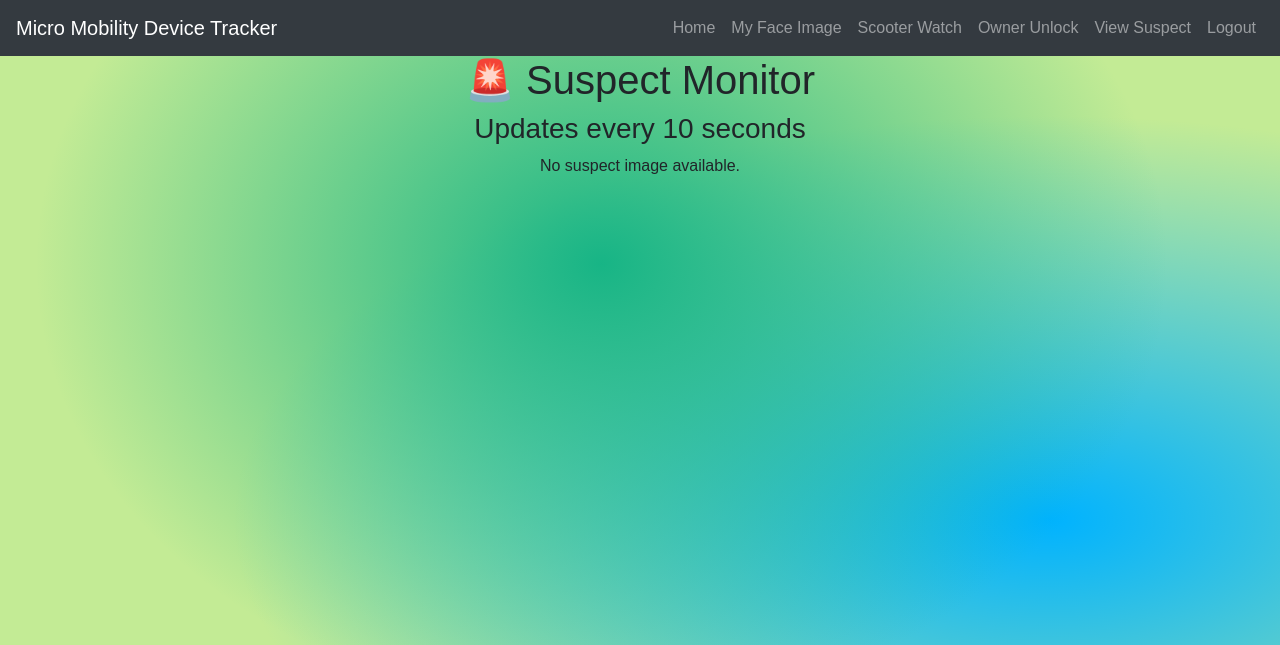
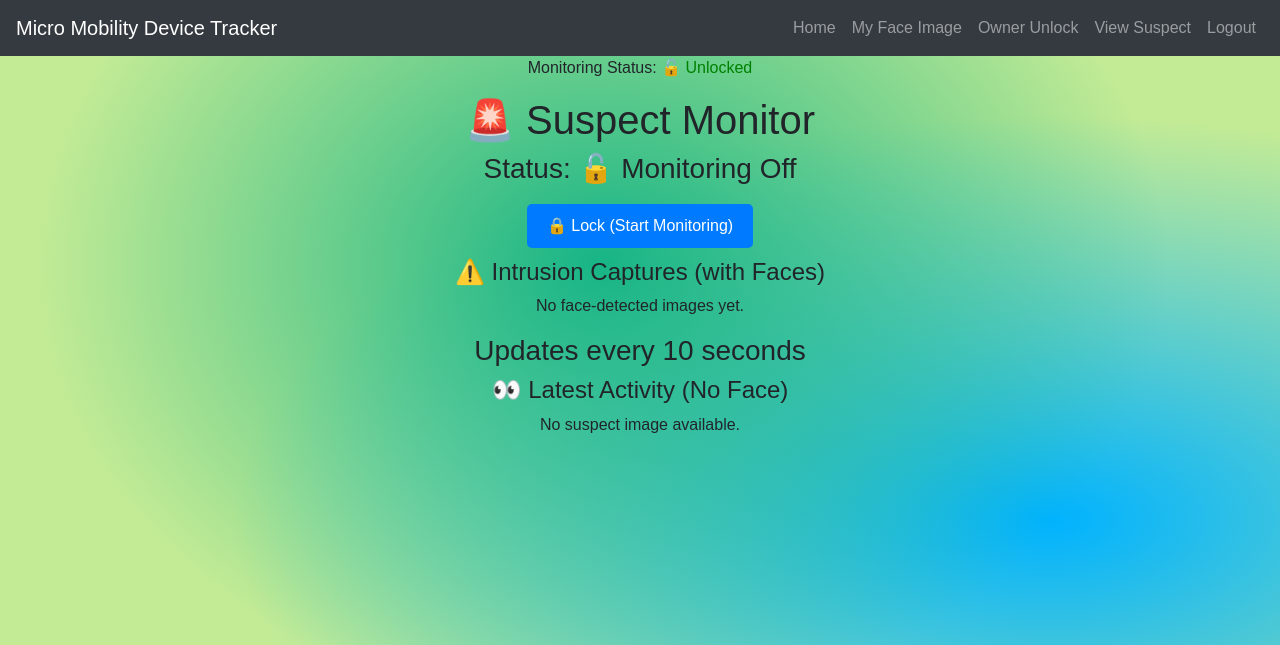
Before and after one commit to Serenity0204/Micro-mobility-device-tracker, a Django app: page /view-suspect/ in a window 1280 px wide. Shown: the top 645 px of the page. Run offline with Django 3.2, Linux system fonts and the light colour scheme; the visitor is signed in with stand-in values (Sample User, id 1); data that the repository does not hold is empty; some libraries are stand-ins or nearby versions.

Commit message:
add face recognization for unlock and finish almost all other CV part

```diff
--- /dev/null
+++ b/micro_mobility_device_tracker/context_processors.py
@@ -0,0 +1,6 @@
+from .views import is_locked
+
+def monitoring_status(request):
+    return {
+        'monitoring_active': is_locked()
+    }
--- a/micro_mobility_device_tracker/templates/view_suspect.html
+++ b/micro_mobility_device_tracker/templates/view_suspect.html
@@ -1,5 +1,4 @@
 {% extends "base.html" %}
-
 {% block content %}
 <style>
     body {
@@ -13,15 +12,66 @@
         max-width: 90%;
         margin-top: 20px;
     }
+
+    button {
+        margin: 10px;
+        padding: 10px 20px;
+        font-size: 16px;
+        border: none;
+        border-radius: 5px;
+        background-color: #007bff;
+        color: white;
+        cursor: pointer;
+    }
+
+    button:hover {
+        background-color: #0056b3;
+    }
 </style>
 
 <h1>🚨 Suspect Monitor</h1>
+
+<h3>Status:
+    {% if is_locked %}
+        🔒 Monitoring Active
+    {% else %}
+        🔓 Monitoring Off
+    {% endif %}
+</h3>
+
+<form method="POST" action="{% url 'toggle_lock' %}">
+    {% csrf_token %}
+    <button type="submit">
+        {% if is_locked %}
+            🔓 Unlock (Stop Monitoring)
+        {% else %}
+            🔒 Lock (Start Monitoring)
+        {% endif %}
+    </button>
+</form>
+
+<h4>⚠️ Intrusion Captures (with Faces)</h4>
+<div style="display: flex; flex-wrap: wrap; justify-content: center;">
+  {% for img in face_images %}
+    <div style="margin: 10px;">
+      <img src="{{ img.url }}" style="max-width: 250px;">
+      <p>{{ img.result }}</p>
+      <button class="btn btn-danger btn-sm" onclick="deleteImage('{{ img.name }}', this)">Delete</button>
+    </div>
+  {% empty %}
+    <p>No face-detected images yet.</p>
+  {% endfor %}
+</div>
+
 <h3>Updates every 10 seconds</h3>
+<h4>👀 Latest Activity (No Face)</h4>
+
 {% if image_url %}
-<img id="suspect" src="{{ image_url }}" alt="Suspect Image">
+    <img id="suspect" src="{{ image_url }}" alt="Suspect Image">
 {% else %}
-<p>No suspect image available.</p>
+    <p>No suspect image available.</p>
 {% endif %}
+
 
 
 <script>
@@ -42,5 +92,29 @@
 
     setInterval(refreshImage, 10000);
     refreshImage(); // Initial load
+
+    function deleteImage(filename, button) {
+    fetch("{% url 'delete_face_image' %}", {
+        method: "POST",
+        headers: {
+            "Content-Type": "application/x-www-form-urlencoded",
+            "X-CSRFToken": "{{ csrf_token }}",
+        },
+        body: "filename=" + encodeURIComponent(filename),
+    })
+    .then(response => {
+        if (response.ok) {
+            // Remove the image block from the page
+            const container = button.closest("div");
+            container.remove();
+        } else {
+            alert("Failed to delete image");
+        }
+    })
+    .catch(err => {
+        console.error("Error:", err);
+        alert("An error occurred");
+    });
+}
 </script>
 {% endblock %}
--- a/micro_mobility_device_tracker/urls.py
+++ b/micro_mobility_device_tracker/urls.py
@@ -10,9 +10,10 @@ urlpatterns = [
     path("login/", views.login_view, name="login"),
     path("register/", views.register_view, name="register"),
     path("logout/", views.logout_view, name="logout"),
-    path("scooter-watch/", views.scooter_watch_view, name="scooter_watch"),
     path("upload-owner-image/", views.upload_owner_image, name="upload_owner_image"),
     path("delete-face-image/", views.delete_face_image, name="delete_face_image"),
+    path("unlock-with-face/", views.unlock_with_face, name="unlock_with_face"),
+    path("toggle-lock/", views.toggle_lock, name="toggle_lock"),
     # ESP32 test
     path('esp32/', views.esp32_control_page, name='esp32_control'),
     path('esp32/high/', views.esp32_send_high, name='esp32_high'),
--- a/micro_mobility_device_tracker/views.py
+++ b/micro_mobility_device_tracker/views.py
@@ -25,11 +25,31 @@ import uuid
 import logging
 from django.contrib.auth import get_user_model
 from django.utils import timezone
+from django.views.decorators.http import require_GET
+
 
 
 ESP32_IP = "http://172.20.10.10"
-ESP32_CAM_IP = "http://172.20.10.8"
+ESP32_CAM_IP = "http://192.168.1.225"
 
+LOCK_FILE = os.path.join(settings.BASE_DIR, "lock_state.txt")
+
+def is_locked():
+    return os.path.exists(LOCK_FILE)
+
+def set_lock_state(state):
+    if state:
+        with open(LOCK_FILE, "w") as f:
+            f.write("locked")
+    else:
+        if os.path.exists(LOCK_FILE):
+            os.remove(LOCK_FILE)
+
+@require_POST
+@login_required
+def toggle_lock(request):
+    set_lock_state(not is_locked())
+    return redirect("view_suspect")
 
 def owner_unlock_view(request):
     return render(request, "owner_unlock.html")
@@ -38,13 +58,25 @@ def capture_snapshot(request):
     try:
         response = requests.get(f"{ESP32_CAM_IP}/capture", timeout=5)
         if response.status_code == 200:
-            filename = "captured.jpg"
-
-            path = os.path.join("media", filename)
+            path = os.path.join("media", "captured.jpg")
+            os.makedirs(os.path.dirname(path), exist_ok=True)
             with open(path, "wb") as f:
                 f.write(response.content)
 
-            return redirect('owner_unlock')
+            user = User.objects.first()
+            profile = user.profile
+            owner_path = profile.owner_image.path
+
+            result = recognize_faces_util(owner_path, path)[0]
+
+            # Auto-unlock if match
+            if "✅" in result:
+                set_lock_state(False)
+
+            return render(request, "owner_unlock.html", {
+                "match_result": result,
+                "captured_img_url": "/media/captured.jpg",
+            })
 
         return HttpResponse("Failed to capture image", status=500)
     except Exception as e:
@@ -52,28 +84,85 @@ def capture_snapshot(request):
 
 
 def view_suspect(request):
+    # Suspect image (latest activity)
     image_path = os.path.join("media", "suspect.jpg")
-    if os.path.exists(image_path):
-        image_url = "/media/suspect.jpg"
-    else:
-        image_url = None
-    context = {"image_url": image_url}
-    return render(request, "view_suspect.html", context)
+    image_url = "/media/suspect.jpg" if os.path.exists(image_path) else None
+
+    # Intrusion images (with faces)
+    faces_dir = os.path.join(settings.MEDIA_ROOT, "faces")
+    face_images = []
+    if os.path.exists(faces_dir):
+        for fname in sorted(os.listdir(faces_dir), reverse=True):
+            if fname.endswith(".jpg"):
+                txt_path = os.path.join(faces_dir, fname + ".txt")
+                result = "Unknown"
+                if os.path.exists(txt_path):
+                    with open(txt_path, "r") as f:
+                        result = f.read().strip()
+                face_images.append({
+                    "url": settings.MEDIA_URL + "faces/" + fname,
+                    "result": result,
+                    "name": fname,
+                })
+
+    return render(request, "view_suspect.html", {
+    "image_url": image_url,
+    "is_locked": is_locked(),
+    "face_images": face_images,  # ← add this
+    "timestamp": now().timestamp(),  # optional but useful for forcing refresh
+})
 
 
+
+@require_GET
 def update_suspect_snapshot(request):
+    if not is_locked():
+        return JsonResponse({"status": "inactive"})
+
     try:
         response = requests.get(f"{ESP32_CAM_IP}/capture", timeout=5)
-        if response.status_code == 200:
-            path = os.path.join("media", "suspect.jpg")
-            with open(path, "wb") as f:
-                f.write(response.content)
-            return JsonResponse({"status": "success"})
-        return JsonResponse({"status": "failed"}, status=500)
+        if response.status_code != 200:
+            return JsonResponse({"status": "failed"}, status=500)
+
+        image_bytes = response.content
+        img = Image.open(io.BytesIO(image_bytes))
+        img_np = np.array(img)
+        face_locations = face_recognition.face_locations(img_np)
+
+        if face_locations:
+            # Save with result if face found
+            user = User.objects.first()
+            profile = user.profile
+            owner_path = profile.owner_image.path
+
+            # Save temp
+            temp_path = os.path.join(settings.MEDIA_ROOT, "temp_test.jpg")
+            with open(temp_path, "wb") as f:
+                f.write(image_bytes)
+
+            result = recognize_faces_util(owner_path, temp_path)[0]
+
+            # Save into faces/
+            filename = f"{uuid.uuid4().hex}.jpg"
+            face_path = os.path.join(settings.MEDIA_ROOT, "faces", filename)
+            os.makedirs(os.path.dirname(face_path), exist_ok=True)
+            with open(face_path, "wb") as f:
+                f.write(image_bytes)
+            with open(face_path + ".txt", "w") as f:
+                f.write(result)
+
+            os.remove(temp_path)
+
+        else:
+            # Overwrite suspect.jpg (no face)
+            suspect_path = os.path.join(settings.MEDIA_ROOT, "suspect.jpg")
+            with open(suspect_path, "wb") as f:
+                f.write(image_bytes)
+
+        return JsonResponse({"status": "success"})
+
     except Exception as e:
         return JsonResponse({"status": "error", "message": str(e)}, status=500)
-
-
 
 
 def esp32_control_page(request):
@@ -235,30 +324,6 @@ def esp32_upload(request):
     except Exception as e:
         return JsonResponse({"error": str(e)}, status=500)
 
-def scooter_watch_view(request):
-    faces_dir = os.path.join(settings.MEDIA_ROOT, "faces")
-    face_images = []
-    if os.path.exists(faces_dir):
-        for fname in sorted(os.listdir(faces_dir), reverse=True):
-            if fname.endswith(".jpg"):
-                result_path = os.path.join(faces_dir, fname + ".txt")
-                result = "Unknown"
-                if os.path.exists(result_path):
-                    with open(result_path, "r") as f:
-                        result = f.read().strip()
-                face_images.append({
-                    "url": settings.MEDIA_URL + "faces/" + fname,
-                    "result": result,
-                    "name": fname,
-                })
-
-    latest_img_url = settings.MEDIA_URL + "uploads/latest.jpg"
-
-    return render(request, "scooter_watch.html", {
-        "face_images": face_images,
-        "latest_img": latest_img_url,
-        "timestamp": now().timestamp(),  # ← add this
-    })
 
 @require_POST
 def delete_face_image(request):
@@ -272,4 +337,88 @@ def delete_face_image(request):
                 os.remove(txt_path)
         except FileNotFoundError:
             pass
-    return redirect("scooter_watch")
+    return JsonResponse({"status": "ok"})
+
+def fetch_and_analyze_suspect():
+    from .models import Profile
+
+    if not is_locked():
+        return  # Do nothing if not locked
+
+    try:
+        response = requests.get(f"{ESP32_CAM_IP}/capture", timeout=5)
+        if response.status_code != 200:
+            return
+
+        image_bytes = response.content
+        img = Image.open(io.BytesIO(image_bytes))
+        img_np = np.array(img)
+        face_locations = face_recognition.face_locations(img_np)
+
+        if face_locations:
+            user = User.objects.first()  # Default user
+            profile = user.profile
+            owner_path = profile.owner_image.path
+
+            # Save temporary test image
+            test_path = os.path.join(settings.MEDIA_ROOT, "temp_test.jpg")
+            with open(test_path, "wb") as f:
+                f.write(image_bytes)
+
+            result = recognize_faces_util(owner_path, test_path)[0]
+
+            # Save permanent
+            filename = f"{uuid.uuid4().hex}.jpg"
+            filepath = os.path.join(settings.MEDIA_ROOT, "faces", filename)
+            with open(filepath, "wb") as f:
+                f.write(image_bytes)
+            with open(filepath + ".txt", "w") as f:
+                f.write(result)
+
+            os.remove(test_path)
+        else:
+            latest_path = os.path.join(settings.MEDIA_ROOT, "uploads", "latest.jpg")
+            os.makedirs(os.path.dirname(latest_path), exist_ok=True)
+            with open(latest_path, "wb") as f:
+                f.write(image_bytes)
+
+    except Exception as e:
+        print(f"[ERROR] fetch_and_analyze_suspect: {e}")
+
+
+@require_GET
+def unlock_with_face(request):
+    try:
+        # Capture from ESP32-CAM
+        response = requests.get(f"{ESP32_CAM_IP}/capture", timeout=10)
+        if response.status_code != 200:
+            return JsonResponse({"message": "Failed to capture image", "unlocked": False})
+
+        image_bytes = response.content
+        img = Image.open(io.BytesIO(image_bytes))
+        img_np = np.array(img)
+        face_locations = face_recognition.face_locations(img_np)
+
+        if not face_locations:
+            return JsonResponse({"message": "No face detected", "unlocked": False})
+
+        # Match with owner's image
+        user = User.objects.first()
+        profile = user.profile
+        owner_path = profile.owner_image.path
+
+        test_path = os.path.join(settings.MEDIA_ROOT, "temp_unlock.jpg")
+        with open(test_path, "wb") as f:
+            f.write(image_bytes)
+
+        result = recognize_faces_util(owner_path, test_path)[0]
+        os.remove(test_path)
+
+        if "✅" in result:
+            set_lock_state(False)  # Unlock
+            return JsonResponse({"message": "✅ Owner verified. Monitoring stopped.", "unlocked": True})
+        else:
+            return JsonResponse({"message": "❌ Face does not match owner.", "unlocked": False})
+
+    except Exception as e:
+        return JsonResponse({"message": f"Error: {str(e)}", "unlocked": False}, status=500)
--- a/mysite/settings.py
+++ b/mysite/settings.py
@@ -75,6 +75,7 @@ TEMPLATES = [
                 "django.template.context_processors.request",
                 "django.contrib.auth.context_processors.auth",
                 "django.contrib.messages.context_processors.messages",
+                "micro_mobility_device_tracker.context_processors.monitoring_status",
             ],
         },
     },
--- a/mysite/templates/base.html
+++ b/mysite/templates/base.html
@@ -61,9 +61,6 @@
           <a class="nav-link" href="{% url 'upload_owner_image' %}">My Face Image</a>
         </li>
         {% if user.is_authenticated %}
-        <li class="nav-item">
-          <a class="nav-link" href="{% url 'scooter_watch' %}">Scooter Watch</a>
-        </li>
 
         <li class="nav-item">
           <a class="nav-link" href="{% url 'owner_unlock' %}">Owner Unlock</a>
@@ -89,6 +86,15 @@
     </div>
   </nav>
 
+  <p>
+    Monitoring Status:
+    {% if monitoring_active %}
+        <span style="color: red;">🔒 Locked</span>
+    {% else %}
+        <span style="color: green;">🔓 Unlocked</span>
+    {% endif %}
+  </p>
+
   <div class="container">
     <div class="content">{% block content %} {% endblock %}</div>
   </div>
```
Also changed, not shown: micro_mobility_device_tracker/templates/captured_image.html (deleted, +0 -29 lines), micro_mobility_device_tracker/templates/owner_unlock.html (+7 -1 lines), micro_mobility_device_tracker/templates/scooter_watch.html (deleted, +0 -31 lines).
